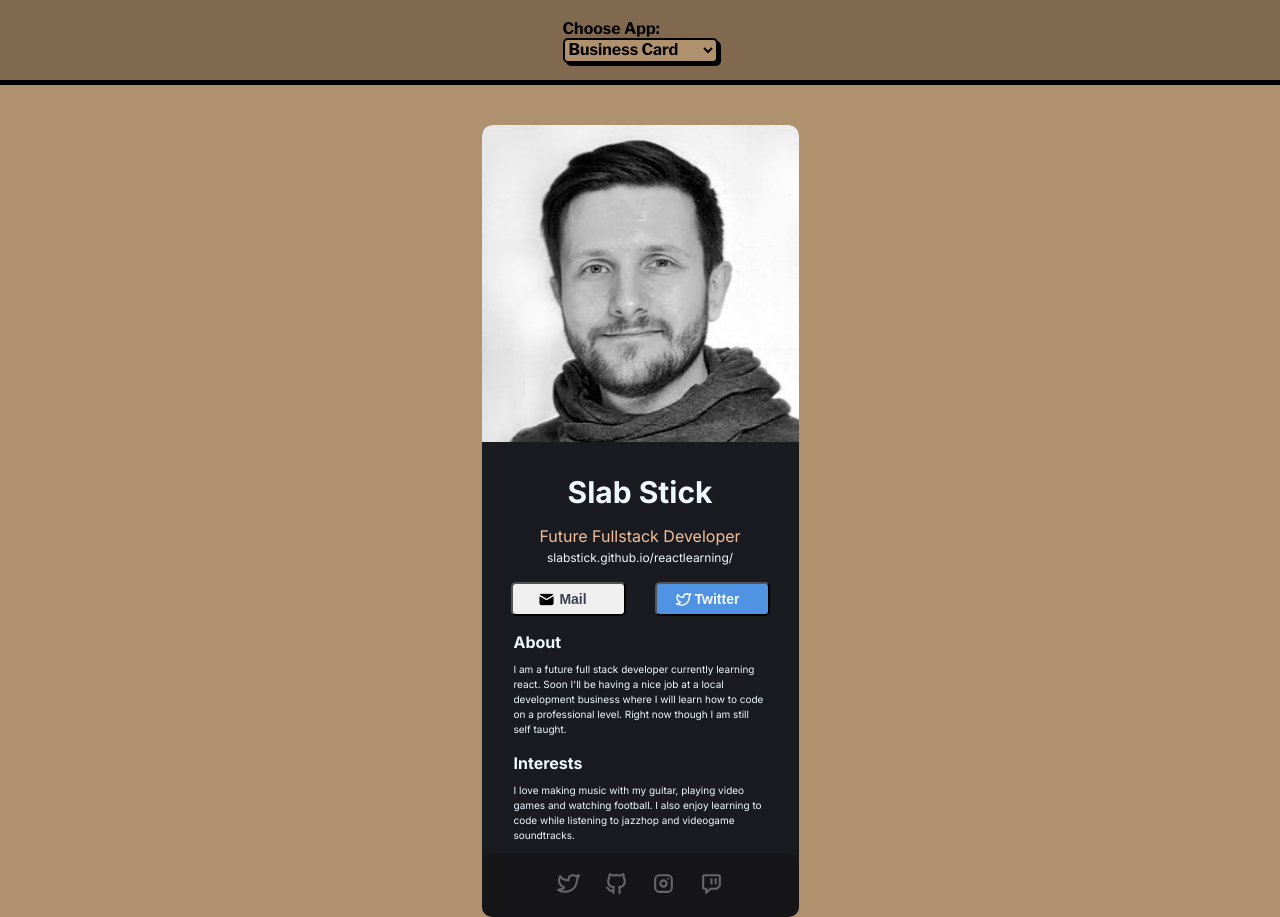
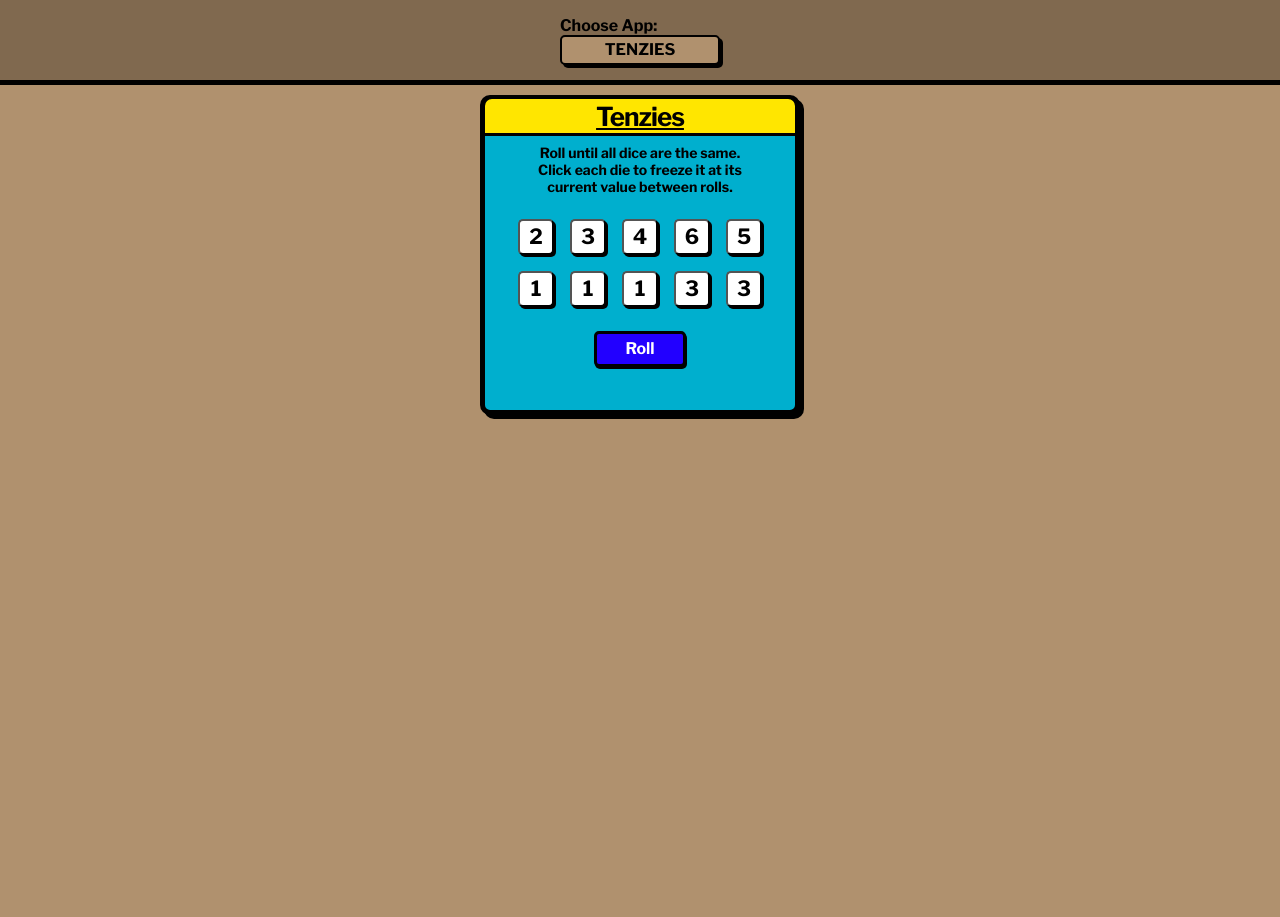
Before and after one commit to Slabstick/reactlearning, a React (Create React App) app: page / in a window 1280 px wide. After the commit the page ends 800 px from the top, so only its background shows below. Built offline with nearby package versions, Linux system fonts and the light colour scheme; a web font is replaced by a local one.

Commit message:
change sizing and colors

```diff
--- a/src/Mainapp.js
+++ b/src/Mainapp.js
@@ -12,7 +12,7 @@ import Tenzies from "./tenzies/App"
 
 
 function Mainapp() {
-	const [appChoice, setAppChoice] = React.useState(localStorage.getItem('appChoice') || "bCard")
+	const [appChoice, setAppChoice] = React.useState(localStorage.getItem('appChoice') || "tenzies")
 
 	React.useEffect(() => {
 		return localStorage.setItem('appChoice', appChoice)
--- a/src/ReactFacts/App.css
+++ b/src/ReactFacts/App.css
@@ -1,4 +1,4 @@
-rf-container {
+.rf-container {
   font-family: 'Inter', sans-serif;
   margin-top: 2rem;
 }
--- a/src/index.css
+++ b/src/index.css
@@ -55,6 +55,12 @@ code {
 	font-weight: 900;
 	cursor: pointer;
 	background-color: #B0916E;
+	text-transform: uppercase;
+	outline: none;
+	text-align: center;
+	transition: .2s;
+	height: 30px;
+	appearance: none;
 }
 
 .main-select option {
--- a/src/tenzies/App.js
+++ b/src/tenzies/App.js
@@ -141,7 +141,7 @@ function App() {
 
 	return (
 		<main className='tg-main'>
-			{win && <Confetti height='380px' width='360px' />}
+			{win && <Confetti />}
 			<div className='tg-game-container'>
 				<div className='tg-header'>
 					<h1 className='tg-title'>{win ? 'WINNER!' : 'Tenzies'}</h1>
```
Also changed, not shown: 38 other files (tests, documents, lock files or other folders).
